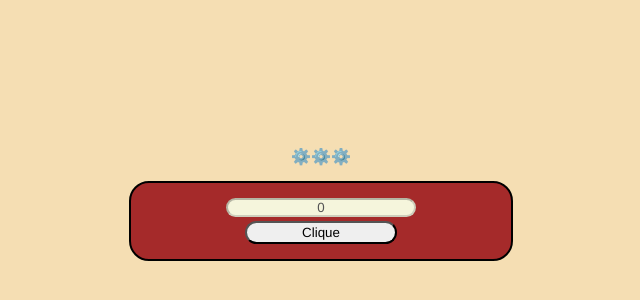
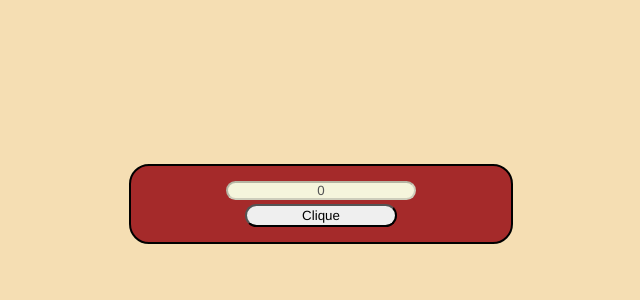
Before and after one commit to GustavoAndrad/teste_portifolio, a plain HTML site: page index.html in a window 1280 px wide. Shown: the part 196-496 px from the top of the page, without its empty margins (319-959 px from the left). Drawn offline with Linux system fonts and the light colour scheme.

Commit message:
mudancas 2

```diff
--- a/function.js
+++ b/function.js
@@ -1,12 +1,6 @@
 
 function soma(){
     var input = document.getElementById("number")
-    var roda = document.querySelectorAll(".text")
-
-    roda.forEach( function(element){
-        element.style.animation = "curveText 1s infinite"
-    })
-
     newInput = parseInt(input.value) + 1;
     input.value = newInput
 }
--- a/index.html
+++ b/index.html
@@ -9,18 +9,6 @@
 </head>
 <body>
     <div class="conteiner">
-        <div id="engrenagens">
-            <div class="roda">
-                <span class="text">&#x2699;&#xFE0F</span>
-            </div>
-            <div class="roda">
-                <span class="text">&#x2699;&#xFE0F</span>
-            </div>
-            <div class="roda">
-                <span class="text">&#x2699;&#xFE0F</span>
-            </div>
-        </div>
-
         <div id="numeros">
             <input type="text" name="Number" id="number" value=0 disabled>
             <button onclick="soma()" onmouseover="paraRoda()" id="Number">Clique</button>
--- a/style.css
+++ b/style.css
@@ -14,26 +14,6 @@
     align-items: center;
     justify-content: center;
     flex-direction: column;
-}
-
-#engrenagens{
-    display: inline-flex;
-}
-
-.roda {
-    display: flex;
-    justify-content: center;
-    align-items: center;
-    margin-bottom: 15px;
-}
-
-@keyframes curveText {
-  0% {
-    transform: rotate(0deg);
-  }
-  100% {
-    transform: rotate(360deg);
-  }
 }
 
 #numeros{
```
